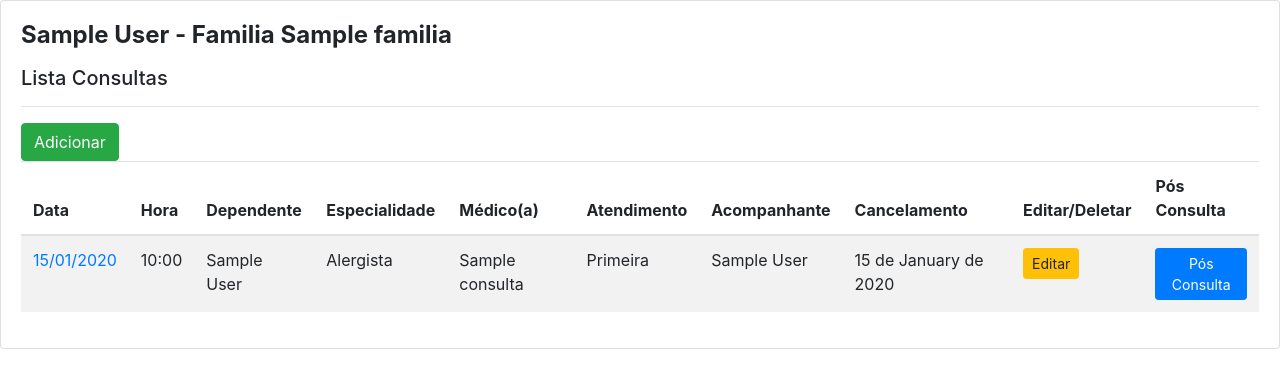
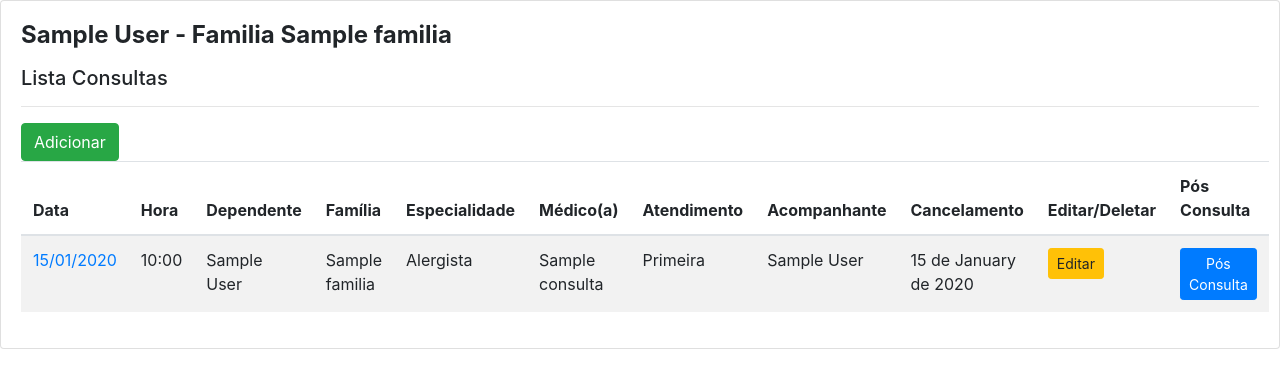
Before and after one commit to klauvital2021/Projeto_Integrador2, a Django app: page /consulta/consulta/ in a window 1280 px wide. Shown: the part 209-597 px from the top of the page. Run offline with Django 4.2, Linux system fonts and the light colour scheme; a user stored in the database is signed in; tables that the repository leaves empty hold one stand-in row (values such as "Sample post"); some libraries are stand-ins or nearby versions.

Commit message:
Aplica filtro de família em consulta.

```diff
--- a/backend/consulta/templates/consulta/consulta_list.html
+++ b/backend/consulta/templates/consulta/consulta_list.html
@@ -16,6 +16,7 @@
             <th>Data </th>
             <th>Hora</th>
             <th>Dependente</th>
+            <th>Família</th>
             <th>Especialidade</th>
             <th>Médico(a)</th>
             <th>Atendimento</th>
@@ -30,8 +31,9 @@
 
             <tr>
               <td><a href="{{ object.get_absolute_url }}">{{ object.data_consulta|date:"d/m/Y" }}</td>
-                <td>{{ object.hora }}</td>
-                <td>{{ object.dependente }}</a></td>
+              <td>{{ object.hora }}</td>
+              <td>{{ object.dependente }}</a></td>
+              <td>{{ object.dependente.familia }}</td>
               <td>{{ object.get_especialidade_display|default:"---" }} </td>
               <td>{{ object.nome_especialista|default:"---" }} </td>
               <td>{{ object.get_atendimento_display|default:"---" }} </td>
--- a/backend/consulta/views.py
+++ b/backend/consulta/views.py
@@ -5,9 +5,14 @@ from .forms import ConsultaForm, MedicamentoForm, PosConsultaForm
 from .models import Consulta, Medicamento, PosConsulta
 
 
-
 class ConsultaListView(LRM, ListView):
     model = Consulta
+
+    def get_queryset(self):
+        usuario = self.request.user.usuarios.first()
+        familia = usuario.familia
+        queryset = Consulta.objects.filter(dependente__familia__nome=familia)  # noqa E501
+        return queryset
 
 
 class ConsultaDetailView(LRM, DetailView):
@@ -73,7 +78,6 @@ def posconsulta_delete(request):
 class MedicamentoListView(LRM, ListView):
     model = Medicamento
 
-
     def get_form_kwargs(self):
         kwargs = super().get_form_kwargs()
         kwargs.update({'user': self.request.user})
```
Also changed, not shown: backend/consulta/migrations/0002_alter_medicamento_options.py (added).
